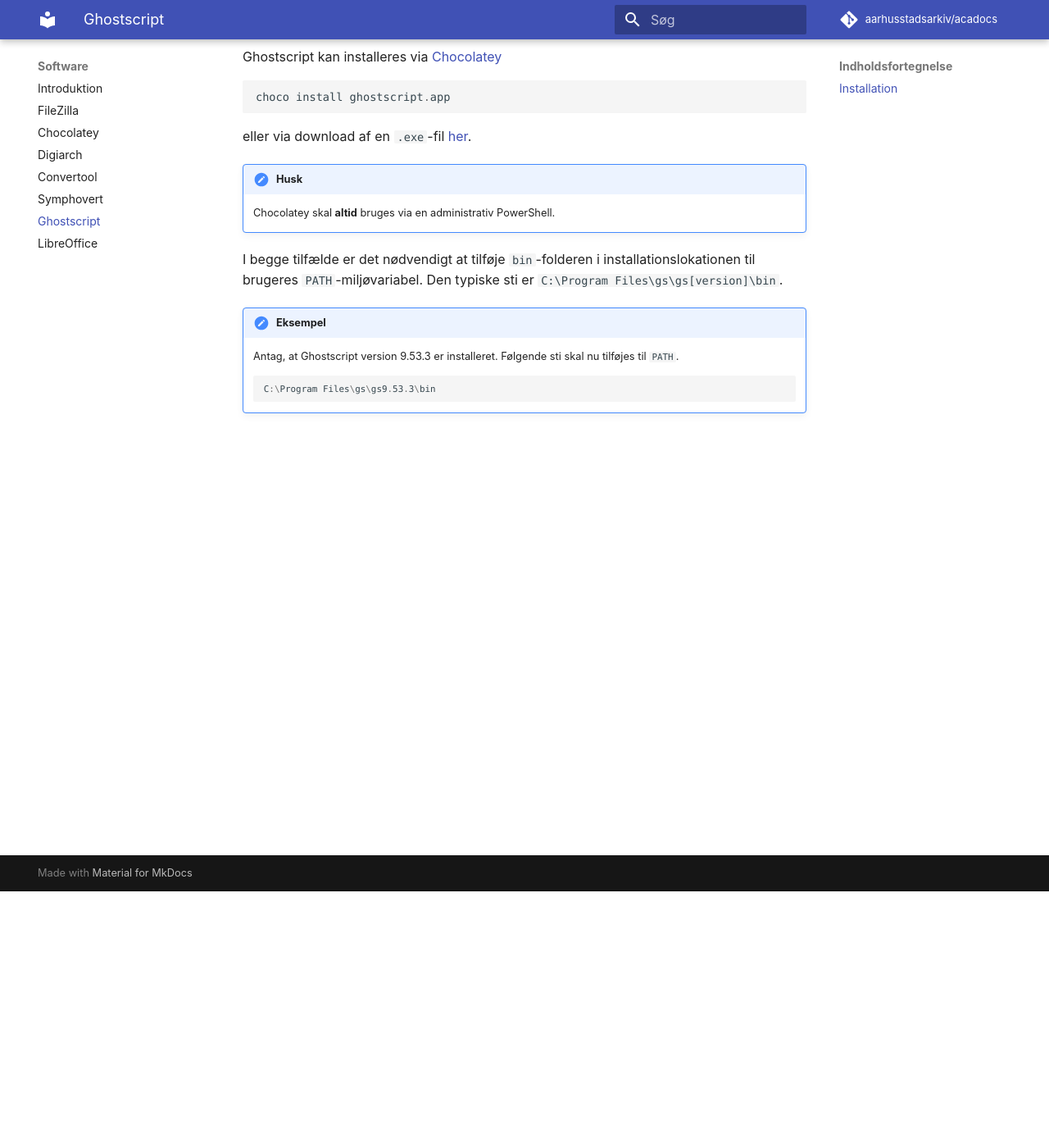
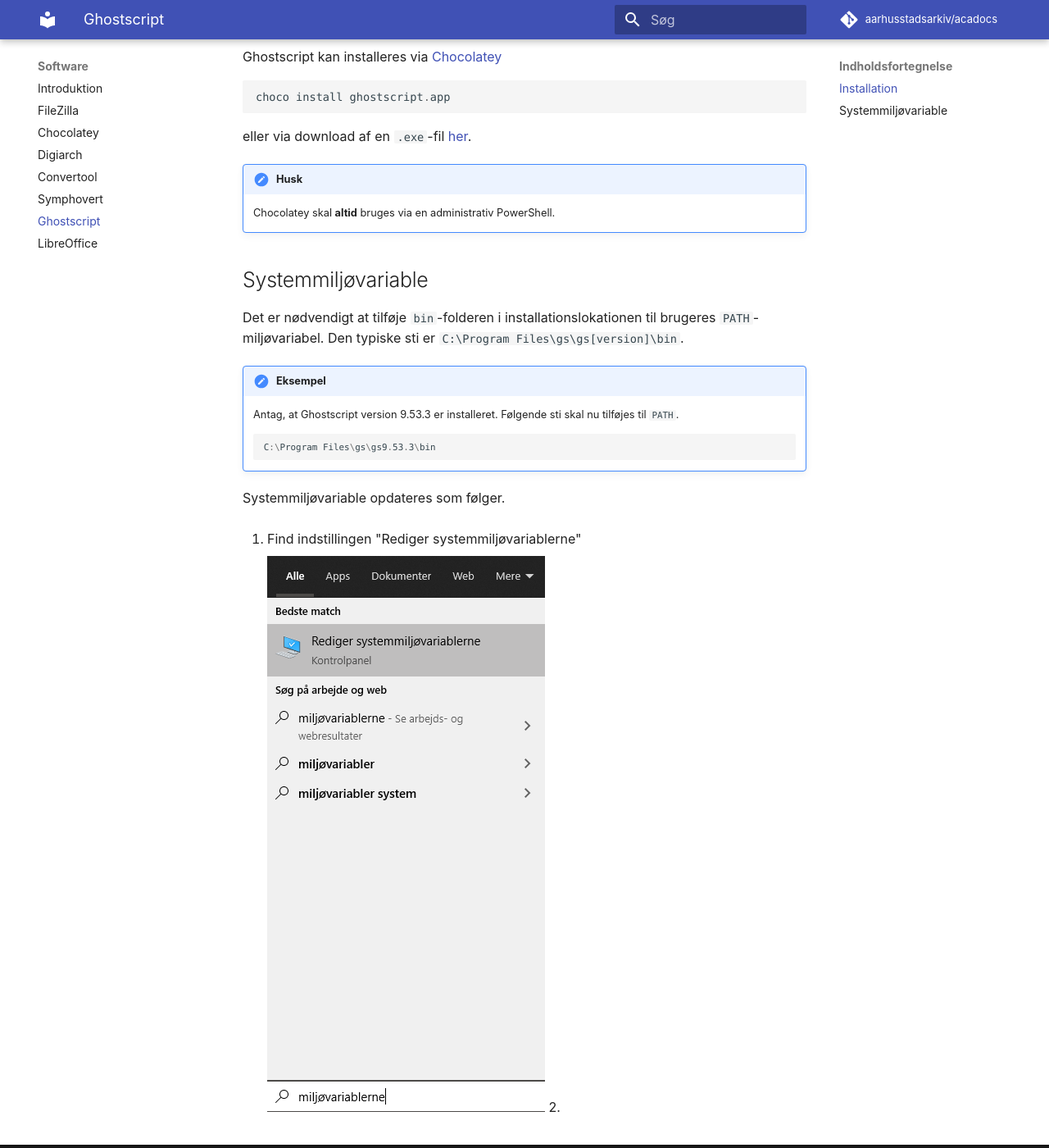
Before and after one commit to aarhusstadsarkiv/acadocs, an MkDocs documentation site: the page built from docs/software/ghostscript.md, in a window 1280 px wide and 1400 px high, scrolled down 313 px. Shown: the whole window at 82% size. Built offline with MkDocs 1.6.1 and Material for MkDocs 9.7.7, drawn with Linux system fonts in a browser that asks for light colours; comment, search, counter and statistics services are not loaded.

Commit message:
Begin gs sys env guide

````diff
--- a/docs/software/ghostscript.md
+++ b/docs/software/ghostscript.md
@@ -12,10 +12,20 @@
 !!! attention "Husk"
     Chocolatey skal **altid** bruges via en administrativ PowerShell.
 
-I begge tilfælde er det nødvendigt at tilføje `bin`-folderen i installationslokationen til brugeres `PATH`-miljøvariabel. Den typiske sti er `C:\Program Files\gs\gs[version]\bin`.
+
+## Systemmiljøvariable
+
+Det er nødvendigt at tilføje `bin`-folderen i installationslokationen til brugeres `PATH`-miljøvariabel. Den typiske sti er `C:\Program Files\gs\gs[version]\bin`.
 
 !!! hint "Eksempel"
     Antag, at Ghostscript version 9.53.3 er installeret. Følgende sti skal nu tilføjes til `PATH`.
     ```powershell
     C:\Program Files\gs\gs9.53.3\bin
     ```
+
+Systemmiljøvariable opdateres som følger.
+
+1. Find indstillingen "Rediger systemmiljøvariablerne"
+
+    ![img](../img/find_env.png)
+2.
````
